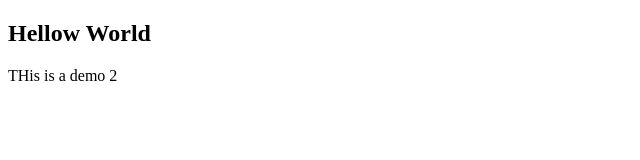
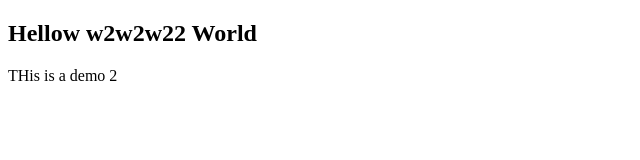
Before and after one commit to Aviral-Garg/Demo2, a plain HTML site: page index.html in a window 1280 px wide. Shown: the whole page, without its empty margins (0-640 px from the left). Drawn offline with Linux system fonts and the light colour scheme.

Commit message:
Hello Changed

```diff
--- a/index.html
+++ b/index.html
@@ -8,7 +8,7 @@
 </head>
 
 <body>
-    <h2>Hellow World</h2>
+    <h2>Hellow w2w2w22 World</h2>
     <p>THis is a demo 2</p>
 </body>
 
```
